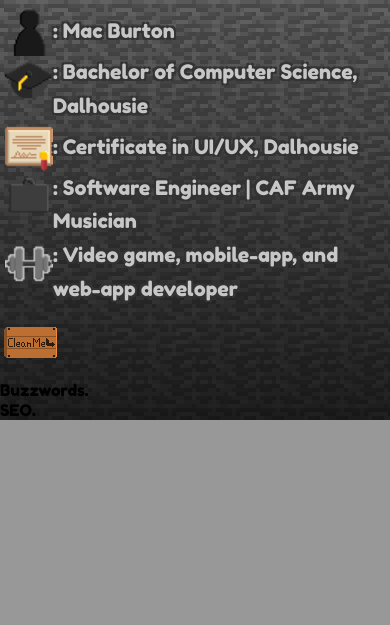
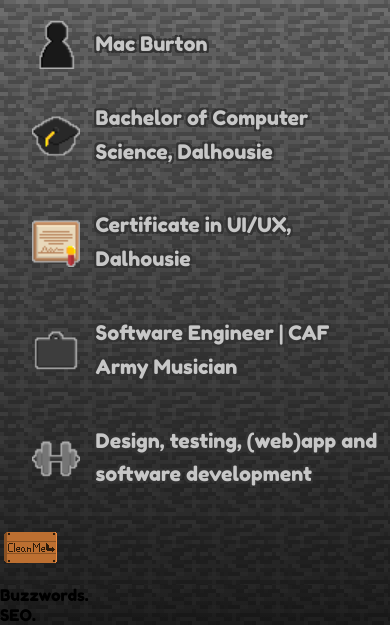
Before and after one commit to limemonkeys/Personal-Website-PHP, a PHP site: page / in a window 390 px wide. Shown: the part 1504-2129 px from the top of the page. Before the commit the page ends 1924 px from the top, so only its background shows below. Run offline with PHP 8.4, Linux system fonts and the light colour scheme.

Commit message:
Trim added to icons. Index positioning finalized

```diff
--- a/microgame.js
+++ b/microgame.js
@@ -157,6 +157,7 @@ timerId = setInterval( function() { //This function is called by the browser eve
 
     document.getElementById('character').style.paddingTop = ((document.getElementById('treeHitbox').offsetHeight) + 8) + "px";
     document.getElementById('clickSign').style.paddingTop = ((document.getElementById('treeHitbox').offsetHeight) + 8) + "px";
+
 
 
     //console.log(Math.max(document.documentElement.clientHeight || 0, window.innerHeight || 0));
--- a/styles/styles.css
+++ b/styles/styles.css
@@ -515,11 +515,14 @@ Section: Index
 */
 
 #indexContainer{
-    display: flex;
+    display: grid;
     flex-direction: column;
+    align-items: left;
     justify-content: center;
     text-align: left;
-    height: 100%;
+    grid-template-columns: repeat(1, 1fr);
+
+    /*line-height: 48pt;*/
 }
 
 #indexContainer p{
@@ -529,27 +532,25 @@ Section: Index
     color:#c7c7c7;
     text-shadow: -2px -2px 0 #333333, 2px -2px 0 #333333, -2px 2px 0 #333333, 2px 2px 0 #333333;
 
-    display: block;
-    margin: auto;
+    display: inline-block;
 
     padding: 0px;
 
 }
 
-#innerIndexContainer{
-    margin-left: auto;
-    margin-right: auto;
-    height: 100%;
-}
-
 .bulletPointIcon{
+    margin:auto;
     height: 48px;
     width: 48px;
+    padding-right: 16px;
 }
 
 .infoContainer{
-    width: 100%;
-    margin: auto;
+    /*
+    Container: 66% flex
+
+    */
+    margin-left: 12%;
 }
 
 #profile{
@@ -815,6 +816,14 @@ Mobile View Specific Changes
         text-align: center;
     }
 
+    .infoContainer{
+        /*
+        Container: 66% flex
+
+        */
+        margin-left: 7%;
+    }
+
     .footer{
         position: fixed;
         bottom: 0;
--- a/templates/index_template.php
+++ b/templates/index_template.php
@@ -2,30 +2,27 @@
     <div id="headshotContainer" class="col-3">
         <img id="profile" src="./Headshots/Modified Headshot V3.png" alt="Selfie">
     </div>
-    <div class="col-twothirds">
-        <div id="indexContainer" >
+    <div id="indexContainer" class="col-twothirds">
         <div class="row infoContainer">
             <img class="bulletPointIcon" src="../Images/Bullet Point Icons/Name.png">
-                <p class="col-1"> : Mac Burton</p>
+            <p class="bulletPointText col-1">Mac Burton</p>
         </div>
         <div class="row infoContainer">
             <img class="bulletPointIcon" src="../Images/Bullet Point Icons/Grad Cap.png">
-                <p class="col-1"> : Bachelor of Computer Science, Dalhousie</p>
+            <p class="bulletPointText col-1">Bachelor of Computer Science, Dalhousie</p>
         </div>
         <div class="row infoContainer">
             <img class="bulletPointIcon" src="../Images/Bullet Point Icons/Certificate.png">
-                <p class="col-1"> : Certificate in UI/UX, Dalhousie</p>
+            <p class="bulletPointText col-1">Certificate in UI/UX, Dalhousie</p>
         </div>
         <div class="row infoContainer">
             <img class="bulletPointIcon" src="../Images/Bullet Point Icons/Suitcase.png">
-                <p class="col-1"> : Software Engineer | CAF Army Musician</p>
+            <p class="bulletPointText col-1">Software Engineer | CAF Army Musician</p>
         </div>
         <div class="row infoContainer">
             <img class="bulletPointIcon" src="../Images/Bullet Point Icons/Strength.png">
-                <p class="col-1"> : Video game, mobile-app, and web-app developer</p>
+            <p class="bulletPointText col-1">Design, testing, (web)app and software development</p>
         </div>
     </div>
 </div>
-
-</div>
 <img id="cleanSign" src="./Images/Signs/S2.png">
```
Also changed, not shown: Images/Bullet Point Icons/Certificate.png, Images/Bullet Point Icons/Grad Cap.png, Images/Bullet Point Icons/Name.png, Images/Bullet Point Icons/Strength.png, Images/Bullet Point Icons/Suitcase.png. Lines whose indentation alone changed are shown as unchanged.
